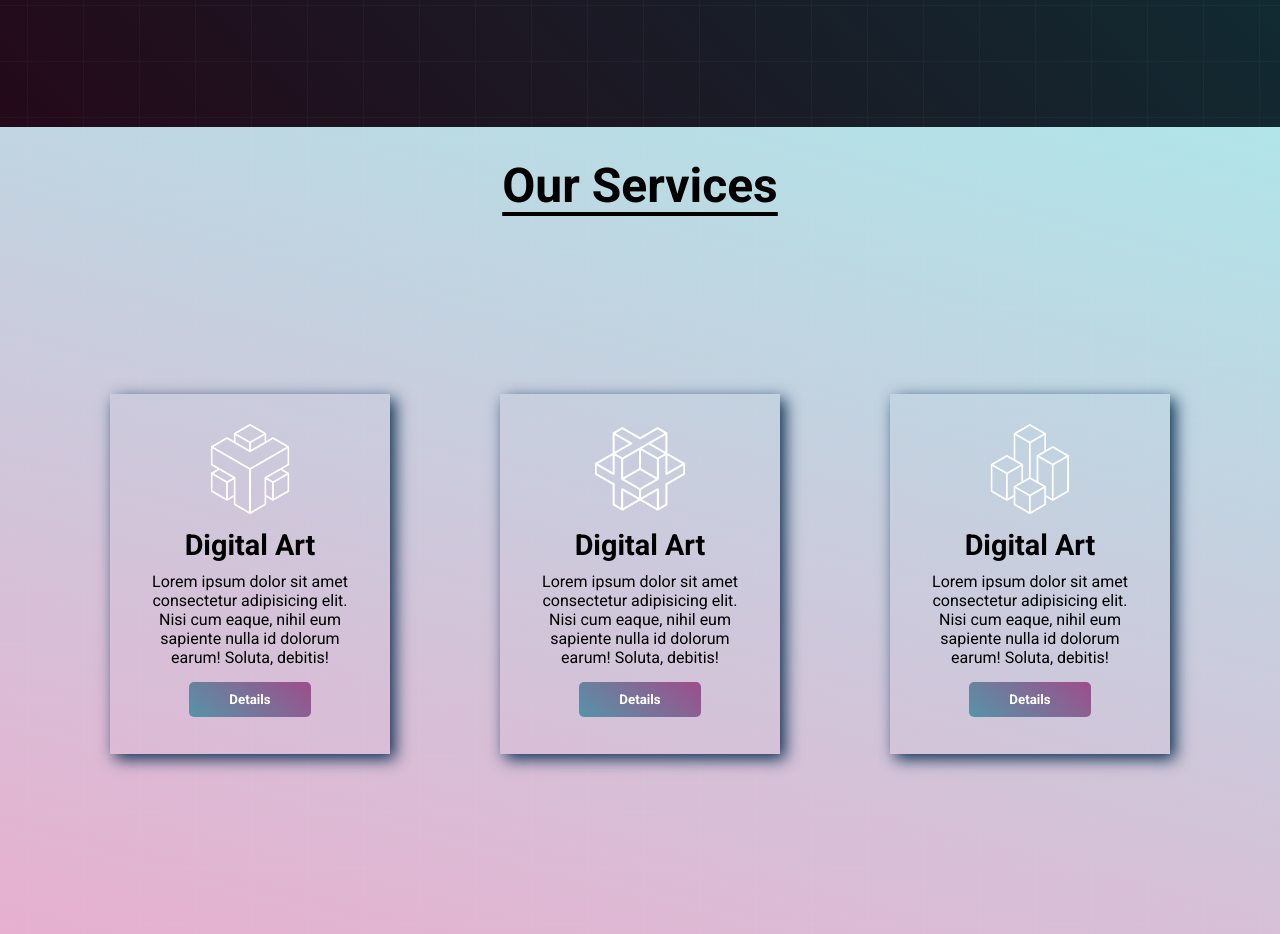
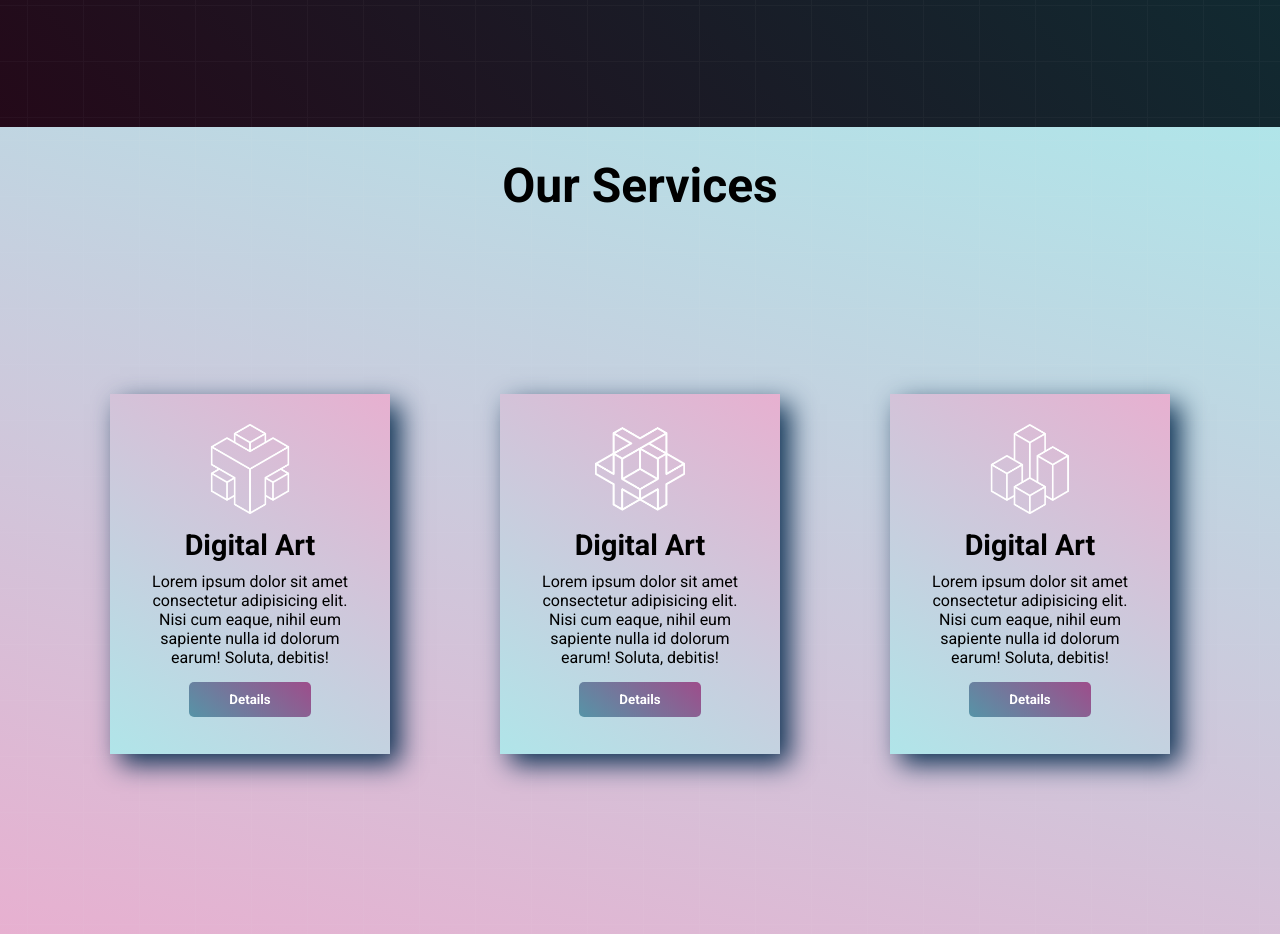
Before and after one commit to SajeedAninda/Conceptual-Website-1, a plain HTML site: page index.html in a window 1280 px wide. Shown: the part 1480-2414 px from the top of the page. Drawn offline with Linux system fonts and the light colour scheme.

Commit message:
Again Commit

```diff
--- a/style.css
+++ b/style.css
@@ -106,8 +106,6 @@
     font-weight: bolder;
     padding-top: 30px;
     color: white;
-    text-decoration: underline;
-    text-underline-offset: 10px;
 }
 
 .about-us-section {
@@ -166,8 +164,6 @@
     font-size: 3rem;
     font-weight: bolder;
     padding-top: 30px;
-    text-decoration: underline;
-    text-underline-offset: 10px;
 }
 .box-container{
     display: flex;
@@ -179,8 +175,9 @@
     text-align: center;
     width: 280px;
     height: 360px;
-    box-shadow: 5px 5px 15px rgb(12, 48, 82);
+    box-shadow: 10px 10px 25px rgb(12, 48, 82);
     padding: 30px;
+    background: linear-gradient(215deg, rgb(231, 176, 208), rgb(176, 229, 233));;
 }
 .box:hover{
     width: 300px;
```
